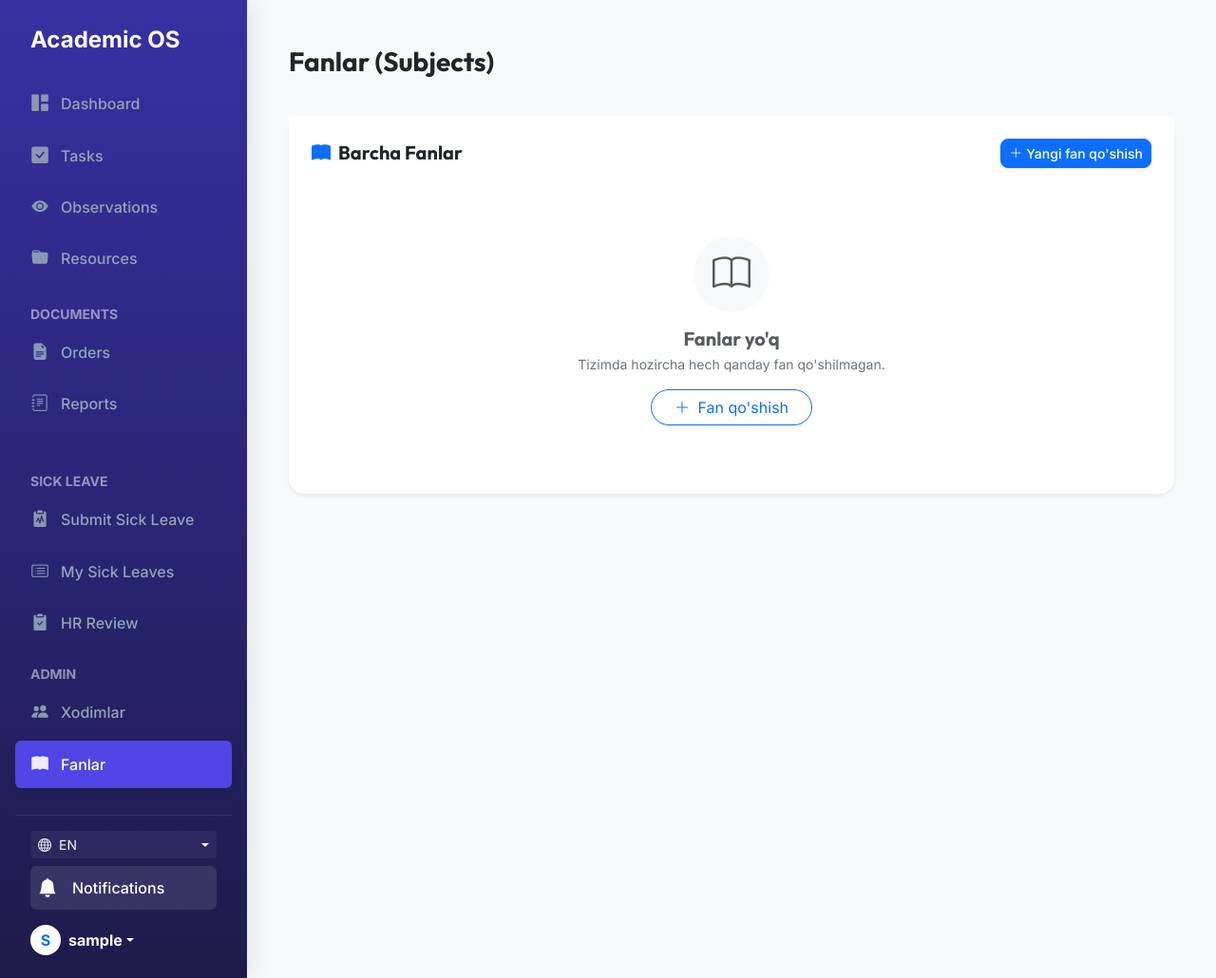
After one commit to Venetsiyali/academik, a Django app: page /academic/subjects/ in a window 1280 px wide. The commit adds this page. Shown: the whole page at 95% size. Run offline with Django 5.2, Linux system fonts and the light colour scheme; the visitor is signed in with stand-in values (Sample User, id 1); data that the repository does not hold is empty.

Commit message:
Create custom Subject CRUD views matching Academic OS theme

```diff
--- /dev/null
+++ b/academic/templates/academic/subject_list.html
@@ -0,0 +1,63 @@
+{% extends "base.html" %}
+{% load i18n %}
+
+{% block page_title %}{% trans "Fanlar (Subjects)" %}{% endblock %}
+
+{% block content %}
+<div class="row animate-fade-in-up">
+    <div class="col-12">
+        <div class="card border-0 shadow-sm rounded-4">
+            <div class="card-header bg-white border-bottom-0 pt-4 px-4 pb-0 d-flex justify-content-between align-items-center">
+                <h5 class="fw-bold mb-0 text-dark">
+                    <i class="bi bi-book-fill text-primary me-2"></i>{% trans "Barcha Fanlar" %}
+                </h5>
+                <a href="{% url 'subject_create' %}" class="btn btn-primary btn-sm rounded-3 fw-medium shadow-sm">
+                    <i class="bi bi-plus-lg me-1"></i>{% trans "Yangi fan qo'shish" %}
+                </a>
+            </div>
+            <div class="card-body p-4">
+                {% if subjects %}
+                <div class="table-responsive">
+                    <table class="table table-hover align-middle mb-0 border-top">
+                        <thead class="bg-light text-muted small text-uppercase">
+                            <tr>
+                                <th class="border-0 px-3 rounded-start">Nomi</th>
+                                <th class="border-0 text-end rounded-end px-3">Amallar</th>
+                            </tr>
+                        </thead>
+                        <tbody class="border-top-0">
+                            {% for subject in subjects %}
+                            <tr>
+                                <td class="px-3 fw-medium text-dark">{{ subject.name }}</td>
+                                <td class="text-end px-3">
+                                    <div class="btn-group btn-group-sm">
+                                        <a href="{% url 'subject_update' subject.pk %}" class="btn btn-light text-primary border border-secondary border-opacity-10 rounded-start-3" title="Tahrirlash">
+                                            <i class="bi bi-pencil-square"></i>
+                                        </a>
+                                        <a href="{% url 'subject_delete' subject.pk %}" class="btn btn-light text-danger border border-secondary border-opacity-10 rounded-end-3" title="O'chirish">
+                                            <i class="bi bi-trash-fill"></i>
+                                        </a>
+                                    </div>
+                                </td>
+                            </tr>
+                            {% endfor %}
+                        </tbody>
+                    </table>
+                </div>
+                {% else %}
+                <div class="text-center py-5">
+                    <div class="d-inline-flex align-items-center justify-content-center bg-light rounded-circle mb-3" style="width: 80px; height: 80px;">
+                        <i class="bi bi-book text-muted fs-1"></i>
+                    </div>
+                    <h5 class="text-muted fw-bold mb-1">Fanlar yo'q</h5>
+                    <p class="text-secondary small mb-3">Tizimda hozircha hech qanday fan qo'shilmagan.</p>
+                    <a href="{% url 'subject_create' %}" class="btn btn-outline-primary rounded-pill px-4">
+                        <i class="bi bi-plus-lg me-1"></i> Fan qo'shish
+                    </a>
+                </div>
+                {% endif %}
+            </div>
+        </div>
+    </div>
+</div>
+{% endblock %}
--- a/academic/urls.py
+++ b/academic/urls.py
@@ -2,7 +2,8 @@ from django.urls import path
 from .views import (
     ObservationListView, ObservationCreateView,
     ResourceListView, ResourceCreateView,
-    methodist_dashboard, observation_journal
+    methodist_dashboard, observation_journal,
+    SubjectListView, SubjectCreateView, SubjectUpdateView, SubjectDeleteView
 )
 
 urlpatterns = [
@@ -12,4 +13,10 @@ urlpatterns = [
     path('observations/new/', ObservationCreateView.as_view(), name='observation_create'),
     path('resources/', ResourceListView.as_view(), name='resource_list'),
     path('resources/new/', ResourceCreateView.as_view(), name='resource_create'),
+
+    # Subject URLs
+    path('subjects/', SubjectListView.as_view(), name='subject_list'),
+    path('subjects/new/', SubjectCreateView.as_view(), name='subject_create'),
+    path('subjects/<uuid:pk>/edit/', SubjectUpdateView.as_view(), name='subject_update'),
+    path('subjects/<uuid:pk>/delete/', SubjectDeleteView.as_view(), name='subject_delete'),
 ]
--- a/academic/views.py
+++ b/academic/views.py
@@ -1,5 +1,5 @@
 from django.shortcuts import render, redirect, get_object_or_404
-from django.views.generic import ListView, CreateView, DetailView
+from django.views.generic import ListView, CreateView, DetailView, UpdateView, DeleteView
 from django.contrib.auth.mixins import LoginRequiredMixin
 from django.contrib.auth.decorators import login_required, user_passes_test
 from django.urls import reverse_lazy
@@ -160,3 +160,28 @@ class ResourceCreateView(LoginRequiredMixin, CreateView):
     def form_valid(self, form):
         form.instance.uploaded_by = self.request.user
         return super().form_valid(form)
+
+# --- SUBJECT CRUD VIEWS ---
+
+class SubjectListView(LoginRequiredMixin, ListView):
+    model = Subject
+    template_name = 'academic/subject_list.html'
+    context_object_name = 'subjects'
+    ordering = ['name']
+
+class SubjectCreateView(LoginRequiredMixin, CreateView):
+    model = Subject
+    fields = ['name']
+    template_name = 'academic/subject_form.html'
+    success_url = reverse_lazy('subject_list')
+
+class SubjectUpdateView(LoginRequiredMixin, UpdateView):
+    model = Subject
+    fields = ['name']
+    template_name = 'academic/subject_form.html'
+    success_url = reverse_lazy('subject_list')
+
+class SubjectDeleteView(LoginRequiredMixin, DeleteView):
+    model = Subject
+    template_name = 'academic/subject_confirm_delete.html'
+    success_url = reverse_lazy('subject_list')
--- a/templates/base.html
+++ b/templates/base.html
@@ -176,8 +176,8 @@
                     </a>
                 </li>
                 <li class="nav-item">
-                    <a href="{% url 'admin:academic_subject_changelist' %}" target="_blank"
-                        class="nav-link">
+                    <a href="{% url 'subject_list' %}"
+                        class="nav-link {% if 'subjects' in request.path %}active{% endif %}">
                         <i class="bi bi-book-fill"></i>
                         {% trans "Fanlar" %}
                     </a>
```
Also changed, not shown: academic/templates/academic/subject_confirm_delete.html (added, +32 -0 lines), academic/templates/academic/subject_form.html (added, +39 -0 lines).
